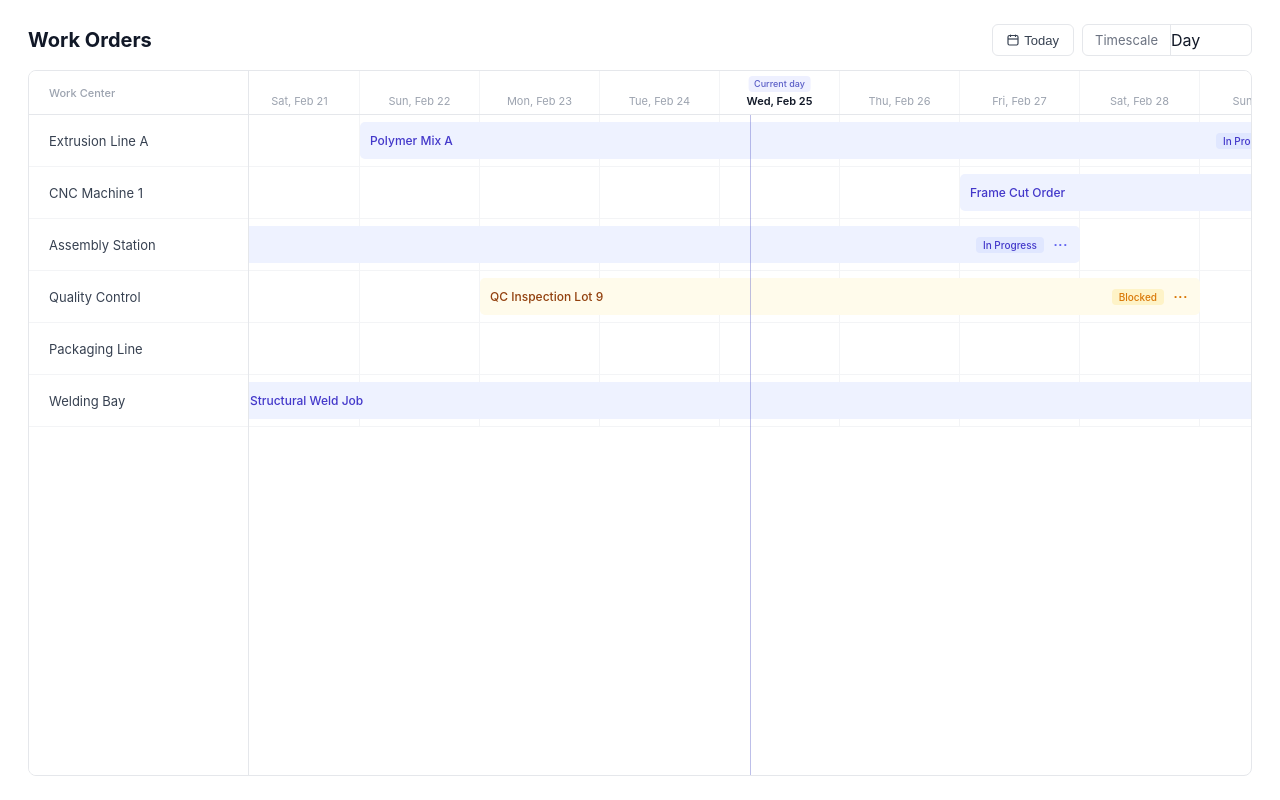
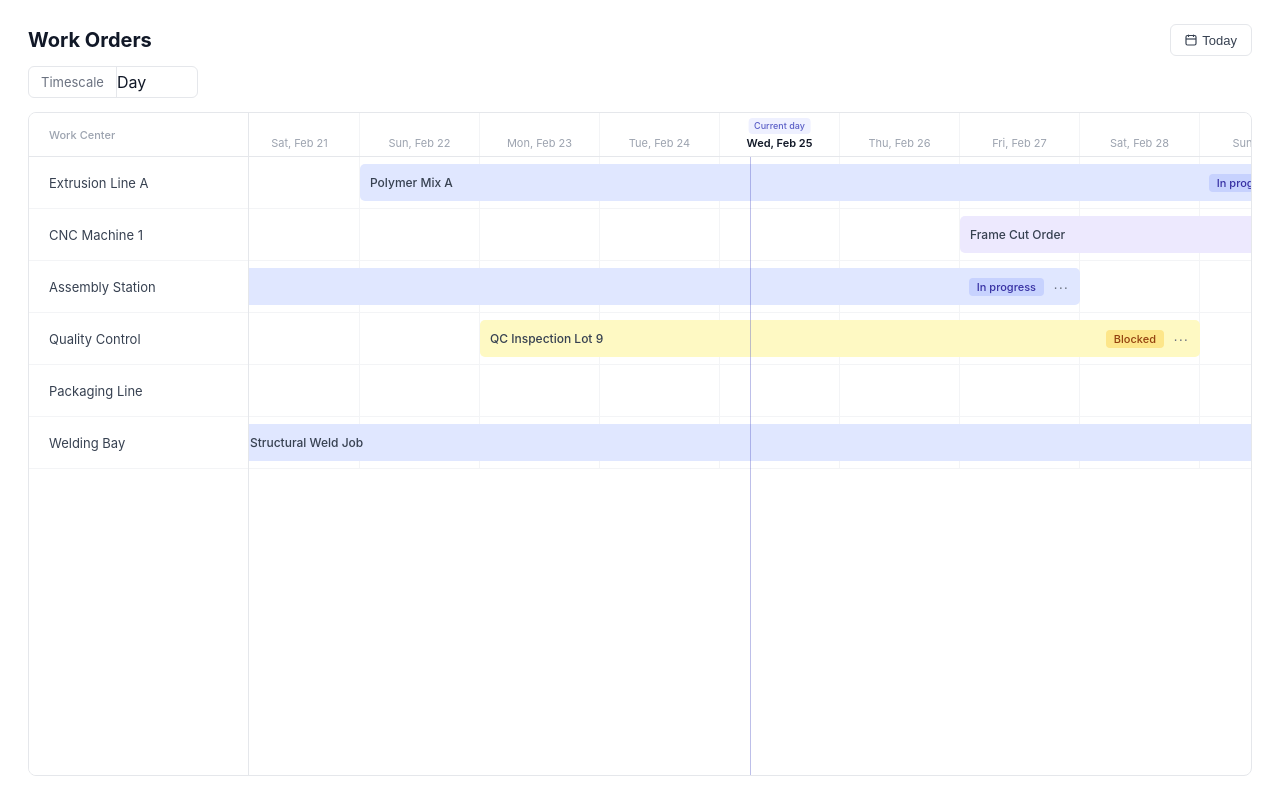
Before and after one commit to ameenrasheed97-ai/work-order-schedule, an Angular app in the folder angular-app/: page / in a window 1280 px wide. Built offline with nearby package versions, Linux system fonts and the light colour scheme; a web font is replaced by a local one.

Commit message:
feat: add hour zoom level to timeline and update related functionality

```diff
--- a/angular-app/src/app/components/timeline/timeline.component.html
+++ b/angular-app/src/app/components/timeline/timeline.component.html
@@ -2,8 +2,8 @@
 
   <!-- Toolbar -->
   <div class="toolbar">
-    <h1 class="page-title">Work Orders</h1>
-    <div class="toolbar-controls">
+    <div class="toolbar-top">
+      <h1 class="page-title">Work Orders</h1>
       <button class="btn-today" (click)="scrollToToday()">
         <svg width="12" height="12" viewBox="0 0 12 12" fill="none">
           <rect x="1" y="1.5" width="10" height="9.5" rx="1.5" stroke="currentColor" stroke-width="1.2"/>
@@ -12,9 +12,10 @@
         </svg>
         Today
       </button>
+    </div>
+    <div class="toolbar-bottom">
       <div class="timescale-control">
         <span class="timescale-label">Timescale</span>
-        <span class="timescale-divider"></span>
         <ng-select
           [items]="zoomOptions"
           bindValue="value"
@@ -59,7 +60,10 @@
             [style.width.px]="COLUMN_WIDTH"
           >
             <span class="current-badge" *ngIf="isCurrentPeriod(col)">
-              Current {{ zoomLevel() === 'day' ? 'day' : zoomLevel() === 'week' ? 'week' : 'month' }}
+              Current {{ zoomLevel() === 'hour' ? 'hour'
+                       : zoomLevel() === 'day'  ? 'day'
+                       : zoomLevel() === 'week' ? 'week'
+                       : 'month' }}
             </span>
             <span class="header-cell-label">{{ formatColumn(col) }}</span>
           </div>
@@ -118,8 +122,8 @@
               </div>
             </div>
           </div>
+
         </div>
-
       </div>
     </div>
   </div>
--- a/angular-app/src/app/components/timeline/timeline.component.scss
+++ b/angular-app/src/app/components/timeline/timeline.component.scss
@@ -9,9 +9,21 @@
 // ─── Toolbar ─────────────────────────────────────────────────
 .toolbar {
   display: flex;
-  align-items: center;
+  flex-direction: column;
   padding: 24px 28px 14px;
   flex-shrink: 0;
+  gap: 10px;
+}
+
+.toolbar-top {
+  display: flex;
+  align-items: center;
+  justify-content: space-between;
+}
+
+.toolbar-bottom {
+  display: flex;
+  align-items: center;
 }
 
 .page-title {
@@ -19,16 +31,9 @@
   font-weight: 700;
   color: #111827;
   margin: 0;
-  flex: 1;
 }
 
-.toolbar-controls {
-  display: flex;
-  align-items: center;
-  gap: 8px;
-}
-
-// "Today" button - matches design pill
+// "Today" button
 .btn-today {
   display: flex;
   align-items: center;
@@ -51,7 +56,7 @@
   }
 }
 
-// "Timescale | Day ▼" combined pill — matches design exactly
+// "Timescale | Day ▼" combined pill
 .timescale-control {
   display: flex;
   align-items: center;
@@ -75,15 +80,9 @@
   flex-shrink: 0;
 }
 
-.timescale-divider {
-  // handled by border-right on label
-  display: none;
-}
-
 .timescale-select {
   min-width: 80px;
 
-  // Force ng-select to look like a plain text dropdown
   .ng-select-container {
     height: 30px !important;
     min-height: 30px !important;
@@ -291,63 +290,22 @@
   padding: 0 8px 0 10px;
   gap: 6px;
   cursor: pointer;
-  z-index: 3;
+  z-index: 2;
   overflow: hidden;
-  animation: barIn 0.2s ease both;
-  transition: box-shadow 0.15s;
-  min-width: 30px;
+  transition: filter 0.15s;
 
-  &:hover { box-shadow: 0 2px 8px rgba(0,0,0,0.1); }
+  &:hover { filter: brightness(0.96); }
 
-  // Status themes — match the pastel Naologic design
-  &.status-open {
-    background: #eef2ff;
-    .bar-name  { color: #4338ca; }
-    .bar-badge { background: #e0e7ff; color: #4338ca; }
-    .actions-btn { color: #6366f1; }
-  }
-  &.status-in-progress {
-    background: #eef2ff;
-    .bar-name  { color: #4338ca; }
-    .bar-badge { background: #e0e7ff; color: #4338ca; }
-    .actions-btn { color: #6366f1; }
-  }
-  &.status-complete {
-    background: #f0fdf4;
-    .bar-name  { color: #15803d; }
-    .bar-badge { background: #dcfce7; color: #15803d; }
-    .actions-btn { color: #16a34a; }
-  }
-  &.status-blocked {
-    background: #fffbeb;
-    .bar-name  { color: #92400e; }
-    .bar-badge { background: #fef3c7; color: #d97706; }
-    .actions-btn { color: #d97706; }
-  }
-
-  // When the bar is narrow, hide name and show only badge
-  &.narrow {
-    padding: 0 6px;
-
-    .bar-name { display: none; }
-
-    .bar-badge {
-      font-size: 10px;
-      padding: 1px 5px;
-    }
-
-    .actions-menu { display: none; }
-  }
-}
-
-@keyframes barIn {
-  from { opacity: 0; transform: translateY(2px); }
-  to   { opacity: 1; transform: translateY(0); }
+  &.status-open        { background: #ede9fe; }
+  &.status-in-progress { background: #e0e7ff; }
+  &.status-complete    { background: #dcfce7; }
+  &.status-blocked     { background: #fef9c3; }
 }
 
 .bar-name {
   font-size: 12px;
   font-weight: 500;
+  color: #374151;
   white-space: nowrap;
   overflow: hidden;
   text-overflow: ellipsis;
@@ -356,33 +314,41 @@
 }
 
 .bar-badge {
-  font-size: 10px;
+  font-size: 11px;
   font-weight: 500;
+  padding: 2px 8px;
   border-radius: 4px;
-  padding: 2px 7px;
   white-space: nowrap;
   flex-shrink: 0;
-  text-transform: capitalize;
+
+  .status-open &        { background: #ddd6fe; color: #5b21b6; }
+  .status-in-progress & { background: #c7d2fe; color: #3730a3; }
+  .status-complete &    { background: #bbf7d0; color: #15803d; }
+  .status-blocked &     { background: #fde68a; color: #92400e; }
 }
 
-// ─── Three-dot menu ──────────────────────────────────────────
+.narrow .bar-name  { display: none; }
+.narrow .bar-badge { display: none; }
+
+// ─── Three-dot actions menu ───────────────────────────────────
 .actions-menu {
   position: relative;
   flex-shrink: 0;
+  margin-left: auto;
 }
 
 .actions-btn {
-  width: 22px;
-  height: 22px;
-  border: none;
-  background: transparent;
-  border-radius: 4px;
   display: flex;
   align-items: center;
   justify-content: center;
+  width: 22px;
+  height: 22px;
+  border-radius: 4px;
+  border: none;
+  background: transparent;
+  font-size: 14px;
+  color: #6b7280;
   cursor: pointer;
-  font-size: 13px;
-  font-weight: 700;
   letter-spacing: 0.5px;
   padding: 0;
   transition: background 0.1s;
--- a/angular-app/src/app/components/timeline/timeline.component.ts
+++ b/angular-app/src/app/components/timeline/timeline.component.ts
@@ -6,7 +6,10 @@ import { CommonModule } from '@angular/common';
 import { FormsModule } from '@angular/forms';
 import { NgSelectModule } from '@ng-select/ng-select';
 import { TimelineService } from '../../services/timeline.service';
-import { WorkOrderDocument, WorkCenterDocument, ZoomLevel, PanelMode, WorkOrderStatus } from '../../models';
+import {
+  WorkOrderDocument, WorkCenterDocument,
+  ZoomLevel, PanelMode, WorkOrderStatus
+} from '../../models';
 import { WorkOrderPanelComponent } from '../work-order-panel/work-order-panel.component';
 
 interface BarPosition {
@@ -30,38 +33,44 @@ export class TimelineComponent implements OnInit, OnDestroy {
   private cdr = inject(ChangeDetectorRef);
 
   readonly workCenters = this.svc.workCenters;
-  readonly workOrders = this.svc.workOrders;
-  readonly zoomLevel = this.svc.zoomLevel;
+  readonly workOrders  = this.svc.workOrders;
+  readonly zoomLevel   = this.svc.zoomLevel;
 
-  readonly COLUMN_WIDTH = 120;
-  readonly TOTAL_COLUMNS = 60;
-  readonly ROW_HEIGHT = 52;
+  readonly COLUMN_WIDTH   = 120;
+  readonly TOTAL_COLUMNS  = 60;
+  readonly ROW_HEIGHT     = 52;
 
   timelineStart!: Date;
   columns: Date[] = [];
 
-  isPanelOpen = false;
+  isPanelOpen        = false;
   panelMode: PanelMode = 'create';
   editingWorkOrder: WorkOrderDocument | null = null;
   panelPrefilledDate: string | null = null;
-  panelWorkCenterId: string | null = null;
+  panelWorkCenterId:  string | null = null;
 
   openDropdownId: string | null = null;
 
-  tooltip: { visible: boolean; workOrder: WorkOrderDocument | null; x: number; y: number } = {
-    visible: false, workOrder: null, x: 0, y: 0
-  };
+  tooltip: {
+    visible: boolean;
+    workOrder: WorkOrderDocument | null;
+    x: number;
+    y: number;
+  } = { visible: false, workOrder: null, x: 0, y: 0 };
 
   hoveredWorkCenterId: string | null = null;
 
+  // ── Mock now has Hour, Day, Week, Month ──────────────────────
   zoomOptions = [
-    { value: 'day', label: 'Day' },
-    { value: 'week', label: 'Week' },
+    { value: 'hour',  label: 'Hour'  },
+    { value: 'day',   label: 'Day'   },
+    { value: 'week',  label: 'Week'  },
     { value: 'month', label: 'Month' },
   ];
 
   today = new Date();
 
+  // ── Lifecycle ────────────────────────────────────────────────
   ngOnInit(): void {
     this.rebuildTimeline();
     if (typeof document !== 'undefined') {
@@ -84,18 +93,35 @@ export class TimelineComponent implements OnInit, OnDestroy {
     }
   };
 
+  // ── Timeline rebuild ─────────────────────────────────────────
   rebuildTimeline(): void {
     const zoom = this.zoomLevel();
-    const buffer = zoom === 'day' ? 20 : zoom === 'week' ? 8 : 4;
+
+    // How many units to show BEFORE today
+    const buffer = zoom === 'hour' ? 24
+                 : zoom === 'day'  ? 20
+                 : zoom === 'week' ? 8
+                 : 4; // month
+
     this.timelineStart = new Date();
-    if (zoom === 'day') this.timelineStart.setDate(this.timelineStart.getDate() - buffer);
+
+    if      (zoom === 'hour') this.timelineStart.setHours(this.timelineStart.getHours() - buffer);
+    else if (zoom === 'day')  this.timelineStart.setDate(this.timelineStart.getDate() - buffer);
     else if (zoom === 'week') this.timelineStart.setDate(this.timelineStart.getDate() - buffer * 7);
-    else this.timelineStart.setMonth(this.timelineStart.getMonth() - buffer);
-    this.timelineStart.setHours(0, 0, 0, 0);
+    else                      this.timelineStart.setMonth(this.timelineStart.getMonth() - buffer);
+
+    // For hour view keep minutes/seconds; for others snap to midnight
+    if (zoom !== 'hour') {
+      this.timelineStart.setHours(0, 0, 0, 0);
+    } else {
+      this.timelineStart.setMinutes(0, 0, 0);
+    }
+
     this.columns = this.svc.generateColumns(this.timelineStart, this.TOTAL_COLUMNS, zoom);
     this.cdr.markForCheck();
   }
 
+  // ── Computed helpers ─────────────────────────────────────────
   get totalTimelineWidth(): number {
     return this.TOTAL_COLUMNS * this.COLUMN_WIDTH;
   }
@@ -105,37 +131,53 @@ export class TimelineComponent implements OnInit, OnDestroy {
   }
 
   isCurrentPeriod(date: Date): boolean {
-    const t = this.today;
+    const t    = this.today;
     const zoom = this.zoomLevel();
+
+    if (zoom === 'hour') {
+      return (
+        date.toDateString() === t.toDateString() &&
+        date.getHours()     === t.getHours()
+      );
+    }
     if (zoom === 'day') return date.toDateString() === t.toDateString();
     if (zoom === 'week') {
-      const end = new Date(date); end.setDate(date.getDate() + 6);
+      const end = new Date(date);
+      end.setDate(date.getDate() + 6);
       return t >= date && t <= end;
     }
-    return date.getMonth() === t.getMonth() && date.getFullYear() === t.getFullYear();
+    // month
+    return (
+      date.getMonth()     === t.getMonth() &&
+      date.getFullYear()  === t.getFullYear()
+    );
   }
 
   get todayLineLeft(): number {
-    return this.svc.dateToPixel(this.today, this.timelineStart, this.COLUMN_WIDTH, this.zoomLevel());
+    return this.svc.dateToPixel(
+      this.today, this.timelineStart, this.COLUMN_WIDTH, this.zoomLevel()
+    );
   }
 
   getBarsForCenter(workCenterId: string): BarPosition[] {
     return this.svc.getWorkOrdersForCenter(workCenterId).map(wo => {
-      const left = this.svc.dateToPixel(wo.data.startDate, this.timelineStart, this.COLUMN_WIDTH, this.zoomLevel());
-      const right = this.svc.dateToPixel(wo.data.endDate, this.timelineStart, this.COLUMN_WIDTH, this.zoomLevel());
+      const left  = this.svc.dateToPixel(wo.data.startDate, this.timelineStart, this.COLUMN_WIDTH, this.zoomLevel());
+      const right = this.svc.dateToPixel(wo.data.endDate,   this.timelineStart, this.COLUMN_WIDTH, this.zoomLevel());
       return { workOrder: wo, left, width: Math.max(right - left, 60) };
     });
   }
 
+  // ── Zoom change ──────────────────────────────────────────────
   onZoomChange(zoom: string): void {
     this.svc.setZoomLevel(zoom as ZoomLevel);
     this.rebuildTimeline();
     setTimeout(() => this.scrollToToday(), 50);
   }
 
+  // ── Scroll to today ──────────────────────────────────────────
   scrollToToday(): void {
     if (!this.scrollContainer) return;
-    const el = this.scrollContainer.nativeElement as HTMLElement;
+    const el     = this.scrollContainer.nativeElement as HTMLElement;
     const center = this.todayLineLeft - el.clientWidth / 2;
     if (el.scrollTo) {
       el.scrollTo({ left: Math.max(0, center), behavior: 'smooth' });
@@ -144,75 +186,87 @@ export class TimelineComponent implements OnInit, OnDestroy {
     }
   }
 
+  // ── Timeline click → open create panel ──────────────────────
   onTimelineClick(event: MouseEvent, workCenter: WorkCenterDocument): void {
     if ((event.target as HTMLElement).closest('.work-order-bar')) return;
-    const el = this.scrollContainer.nativeElement;
+    const el   = this.scrollContainer.nativeElement as HTMLElement;
     const rect = el.getBoundingClientRect();
-    const clickX = event.clientX - rect.left + el.scrollLeft;
-    const date = this.svc.pixelToDate(clickX, this.timelineStart, this.COLUMN_WIDTH, this.zoomLevel());
-    const iso = date.toISOString().split('T')[0];
-
-    this.panelMode = 'create';
-    this.editingWorkOrder = null;
-    this.panelPrefilledDate = iso;
-    this.panelWorkCenterId = workCenter.docId;
-    this.isPanelOpen = true;
+    const px   = event.clientX - rect.left + el.scrollLeft;
+    const date = this.svc.pixelToDate(px, this.timelineStart, this.COLUMN_WIDTH, this.zoomLevel());
+    this.panelPrefilledDate = date.toISOString().split('T')[0];
+    this.panelWorkCenterId  = workCenter.docId;
+    this.panelMode          = 'create';
+    this.editingWorkOrder   = null;
+    this.isPanelOpen        = true;
     this.cdr.markForCheck();
   }
 
+  // ── Edit / Delete ────────────────────────────────────────────
   openEdit(wo: WorkOrderDocument): void {
-    this.openDropdownId = null;
-    this.panelMode = 'edit';
-    this.editingWorkOrder = wo;
-    this.panelPrefilledDate = null;
-    this.panelWorkCenterId = null;
-    this.isPanelOpen = true;
+    this.editingWorkOrder  = wo;
+    this.panelMode         = 'edit';
+    this.isPanelOpen       = true;
+    this.openDropdownId    = null;
     this.cdr.markForCheck();
   }
 
   deleteWorkOrder(docId: string): void {
+    this.svc.deleteWorkOrder(docId);
     this.openDropdownId = null;
-    this.svc.deleteWorkOrder(docId);
     this.cdr.markForCheck();
   }
 
-  closePanel(): void { this.isPanelOpen = false; this.cdr.markForCheck(); }
-  onSaved(): void { this.isPanelOpen = false; this.cdr.markForCheck(); }
+  closePanel(): void {
+    this.isPanelOpen = false;
+    this.cdr.markForCheck();
+  }
 
+  onSaved(): void {
+    this.isPanelOpen = false;
+    this.cdr.markForCheck();
+  }
+
+  // ── Dropdown toggle ──────────────────────────────────────────
   toggleDropdown(event: MouseEvent, docId: string): void {
     event.stopPropagation();
     this.openDropdownId = this.openDropdownId === docId ? null : docId;
     this.cdr.markForCheck();
   }
 
+  // ── Tooltip ──────────────────────────────────────────────────
   showTooltip(event: MouseEvent, wo: WorkOrderDocument): void {
-    this.tooltip = { visible: true, workOrder: wo, x: event.clientX + 12, y: event.clientY - 8 };
+    this.tooltip = { visible: true, workOrder: wo, x: event.clientX + 12, y: event.clientY + 12 };
     this.cdr.markForCheck();
   }
 
   moveTooltip(event: MouseEvent): void {
     this.tooltip.x = event.clientX + 12;
-    this.tooltip.y = event.clientY - 8;
+    this.tooltip.y = event.clientY + 12;
     this.cdr.markForCheck();
   }
 
-  hideTooltip(): void { this.tooltip.visible = false; this.cdr.markForCheck(); }
+  hideTooltip(): void {
+    this.tooltip.visible = false;
+    this.cdr.markForCheck();
+  }
 
+  // ── Status label ─────────────────────────────────────────────
   getStatusLabel(status: WorkOrderStatus): string {
     const map: Record<WorkOrderStatus, string> = {
-      'open': 'Open',
+      'open':        'Open',
       'in-progress': 'In progress',
-      'complete': 'Complete',
-      'blocked': 'Blocked',
+      'complete':    'Complete',
+      'blocked':     'Blocked',
     };
-    return map[status];
+    return map[status] ?? status;
   }
 
   formatDate(iso: string): string {
     return new Date(iso).toLocaleDateString('en-US', { month: 'short', day: 'numeric', year: 'numeric' });
   }
 
+  // ── TrackBy fns ──────────────────────────────────────────────
   trackByDocId(_: number, item: { docId: string }): string { return item.docId; }
+  trackByDate(_: number, date: Date): number { return date.getTime(); }
   trackByBar(_: number, bar: BarPosition): string { return bar.workOrder.docId; }
-  trackByDate(_: number, d: Date): number { return d.getTime(); }
 }
--- a/angular-app/src/app/models/index.ts
+++ b/angular-app/src/app/models/index.ts
@@ -1,5 +1,5 @@
 export type WorkOrderStatus = 'open' | 'in-progress' | 'complete' | 'blocked';
-export type ZoomLevel = 'day' | 'week' | 'month';
+export type ZoomLevel = 'hour' | 'day' | 'week' | 'month';
 export type PanelMode = 'create' | 'edit';
 
 export interface WorkCenterDocument {
--- a/angular-app/src/app/services/timeline.service.ts
+++ b/angular-app/src/app/services/timeline.service.ts
@@ -5,12 +5,12 @@ import { WORK_CENTERS, WORK_ORDERS } from '../data/sample-data';
 @Injectable({ providedIn: 'root' })
 export class TimelineService {
   private _workCenters = signal<WorkCenterDocument[]>(this.loadWorkCenters());
-  private _workOrders = signal<WorkOrderDocument[]>(this.loadWorkOrders());
-  private _zoomLevel = signal<ZoomLevel>('day');
+  private _workOrders  = signal<WorkOrderDocument[]>(this.loadWorkOrders());
+  private _zoomLevel   = signal<ZoomLevel>('day');
 
   readonly workCenters = this._workCenters.asReadonly();
-  readonly workOrders = this._workOrders.asReadonly();
-  readonly zoomLevel = this._zoomLevel.asReadonly();
+  readonly workOrders  = this._workOrders.asReadonly();
+  readonly zoomLevel   = this._zoomLevel.asReadonly();
 
   private loadWorkCenters(): WorkCenterDocument[] {
     if (typeof window !== 'undefined' && localStorage) {
@@ -31,7 +31,7 @@ export class TimelineService {
   private persist(): void {
     if (typeof window !== 'undefined' && localStorage) {
       localStorage.setItem('workCenters', JSON.stringify(this._workCenters()));
-      localStorage.setItem('workOrders', JSON.stringify(this._workOrders()));
+      localStorage.setItem('workOrders',  JSON.stringify(this._workOrders()));
     }
   }
 
@@ -43,10 +43,16 @@ export class TimelineService {
     return this._workOrders().filter(wo => wo.data.workCenterId === workCenterId);
   }
 
-  hasOverlap(workCenterId: string, startDate: string, endDate: string, excludeDocId?: string): boolean {
-    const orders = this.getWorkOrdersForCenter(workCenterId).filter(wo => wo.docId !== excludeDocId);
+  hasOverlap(
+    workCenterId: string,
+    startDate: string,
+    endDate: string,
+    excludeDocId?: string
+  ): boolean {
+    const orders = this.getWorkOrdersForCenter(workCenterId)
+      .filter(wo => wo.docId !== excludeDocId);
     const newStart = new Date(startDate).getTime();
-    const newEnd = new Date(endDate).getTime();
+    const newEnd   = new Date(endDate).getTime();
     return orders.some(wo => {
       const s = new Date(wo.data.startDate).getTime();
       const e = new Date(wo.data.endDate).getTime();
@@ -76,40 +82,73 @@ export class TimelineService {
     this.persist();
   }
 
+  // ─── Column generation ──────────────────────────────────────
   generateColumns(startDate: Date, count: number, zoom: ZoomLevel): Date[] {
     const cols: Date[] = [];
     for (let i = 0; i < count; i++) {
       const d = new Date(startDate);
-      if (zoom === 'day') d.setDate(d.getDate() + i);
+      if      (zoom === 'hour') d.setHours(d.getHours() + i);
+      else if (zoom === 'day')  d.setDate(d.getDate() + i);
       else if (zoom === 'week') d.setDate(d.getDate() + i * 7);
-      else d.setMonth(d.getMonth() + i);
+      else                      d.setMonth(d.getMonth() + i);
       cols.push(d);
     }
     return cols;
   }
 
+  // ─── Column label formatting ────────────────────────────────
   formatColumnLabel(date: Date, zoom: ZoomLevel): string {
+    if (zoom === 'hour') {
+      return date.toLocaleTimeString('en-US', {
+        hour: 'numeric',
+        minute: '2-digit',
+        hour12: true,
+      });
+    }
     if (zoom === 'day') {
-      return date.toLocaleDateString('en-US', { weekday: 'short', month: 'short', day: 'numeric' });
-    } else if (zoom === 'week') {
+      return date.toLocaleDateString('en-US', {
+        weekday: 'short',
+        month: 'short',
+        day: 'numeric',
+      });
+    }
+    if (zoom === 'week') {
       const end = new Date(date);
       end.setDate(end.getDate() + 6);
       return `${date.toLocaleDateString('en-US', { month: 'short', day: 'numeric' })} – ${end.toLocaleDateString('en-US', { month: 'short', day: 'numeric' })}`;
-    } else {
-      return date.toLocaleDateString('en-US', { month: 'long', year: 'numeric' });
+    }
+    // month
+    return date.toLocaleDateString('en-US', { month: 'long', year: 'numeric' });
+  }
+
+  // ─── Coordinate conversion ──────────────────────────────────
+  private msPerUnit(zoom: ZoomLevel): number {
+    switch (zoom) {
+      case 'hour':  return 3_600_000;
+      case 'day':   return 86_400_000;
+      case 'week':  return 86_400_000 * 7;
+      case 'month': return 86_400_000 * 30.44;
     }
   }
 
-  dateToPixel(date: Date | string, startDate: Date, columnWidth: number, zoom: ZoomLevel): number {
+  dateToPixel(
+    date: Date | string,
+    startDate: Date,
+    columnWidth: number,
+    zoom: ZoomLevel
+  ): number {
     const d = typeof date === 'string' ? new Date(date) : date;
     const diffMs = d.getTime() - startDate.getTime();
-    const msPerUnit = zoom === 'day' ? 86400000 : zoom === 'week' ? 86400000 * 7 : 86400000 * 30.44;
-    return (diffMs / msPerUnit) * columnWidth;
+    return (diffMs / this.msPerUnit(zoom)) * columnWidth;
   }
 
-  pixelToDate(px: number, startDate: Date, columnWidth: number, zoom: ZoomLevel): Date {
-    const msPerUnit = zoom === 'day' ? 86400000 : zoom === 'week' ? 86400000 * 7 : 86400000 * 30.44;
-    const ms = (px / columnWidth) * msPerUnit;
+  pixelToDate(
+    px: number,
+    startDate: Date,
+    columnWidth: number,
+    zoom: ZoomLevel
+  ): Date {
+    const ms = (px / columnWidth) * this.msPerUnit(zoom);
     return new Date(startDate.getTime() + ms);
   }
 }
```
Also changed, not shown: 1 other file (tests, documents, lock files or other folders).
